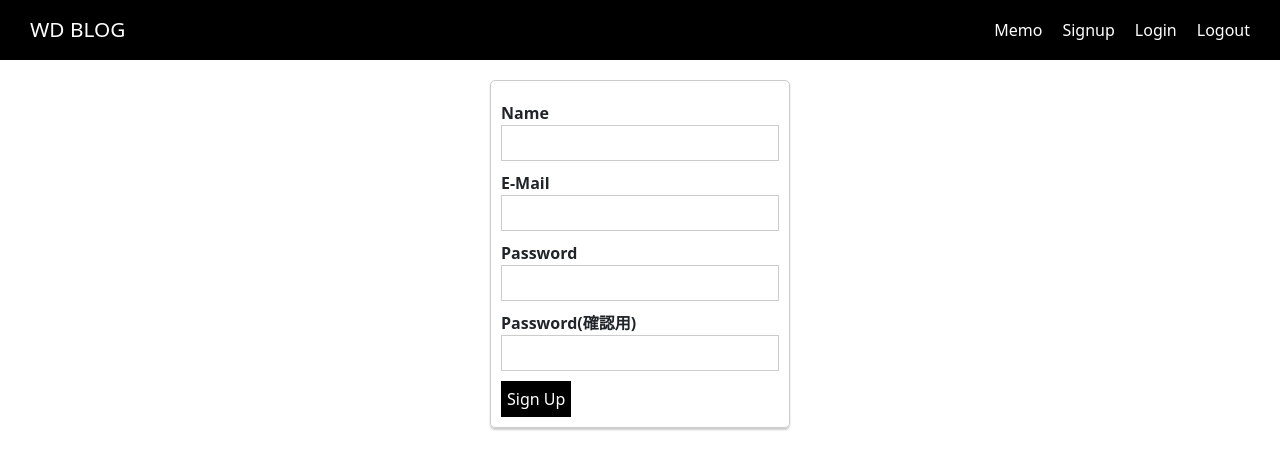
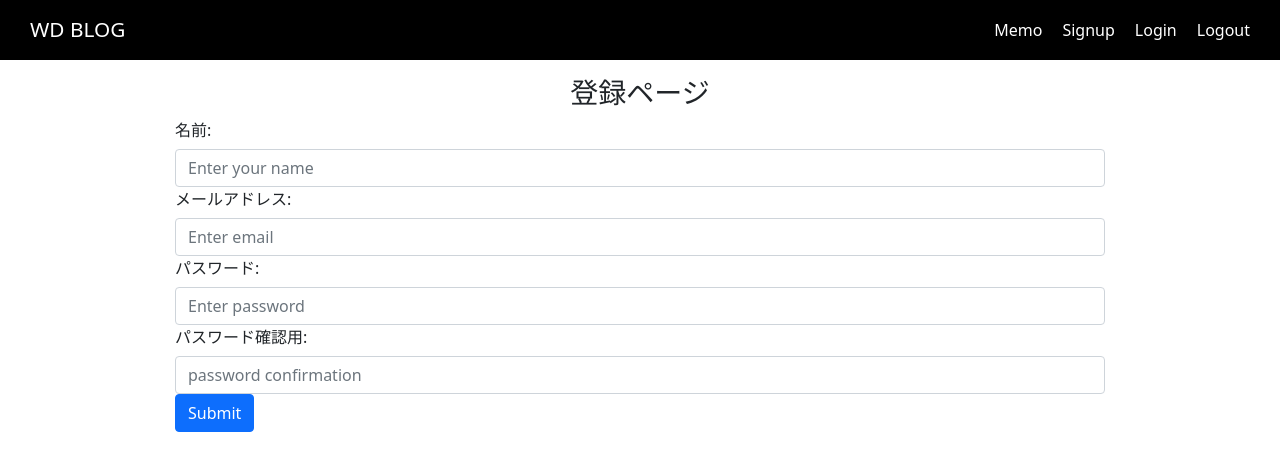
Before and after one commit to TakKoubu/memo_app2_front, a Nuxt app: page /Signup in a window 1280 px wide. Shown: the top 470 px of the page. Built offline with nearby package versions, Linux system fonts and the light colour scheme.

Commit message:
signinページの改修

```diff
--- /dev/null
+++ b/components/Notification.vue
@@ -0,0 +1,14 @@
+<template>
+  <b-alert show variant="danger">
+    <div v-for="m in message" :key="m.id">
+      <span>{{ m }}</span>
+    </div>
+  </b-alert>
+</template>
+
+<script>
+export default {
+  name: "Notification",
+  props: ["message"],
+};
+</script>
--- a/nuxt.config.js
+++ b/nuxt.config.js
@@ -1,5 +1,8 @@
 export default {
   // Global page headers: https://go.nuxtjs.dev/config-head
+  server: {
+    port: 3000
+  },
   head: {
     title: 'frontend',
     htmlAttrs: {
@@ -64,17 +67,14 @@ export default {
       callback: false,
       home: '/memo' ///ログイン後のリダイレクト先。
      },
-    strategies: {
+     strategies: {
       local: {
         endpoints: {
-          //ログイン処理に関する設定
-          login: { url: '/api/auth/sign_in', method: 'post',propertyName: 'access_token'},
-          //ログアウト処理に関する設定
-          logout: { url: '/api/auth/sign_out', method: 'delete' },
-          //ログイン時にユーザー情報を保存するか。
-          user: false
-         },
-       }
-     },
-   },
+          login: { url: '/api/auth/login', method: 'post', propertyName: 'token' },
+          logout: { url: '/api/auth/logout', method: 'delete' },
+          user: false,
+        },
+      }
+    }
+  }
 }
--- a/pages/Login/index.vue
+++ b/pages/Login/index.vue
@@ -1,56 +1,71 @@
 <template>
-  <div class="admin-auth-page">
-    <div class="auth-container">
-      <form @submit.prevent="onLogin">
-        <AppControlInput type="email" v-model="email">E-Mail</AppControlInput>
-        <AppControlInput type="password" v-model="password"
-          >Password</AppControlInput
-        >
-        <AppButton type="submit">Login</AppButton>
-      </form>
-    </div>
-  </div>
+  <b-container>
+    <b-col offset-md="1" md="10" class="mt-3">
+      <h3 class="text-center">ログイン</h3>
+
+      <Notification :message="error" v-if="error" class="mb-4 pb-3" />
+
+      <b-form @submit.prevent="login">
+        <b-form-group label="メールアドレス:">
+          <b-form-input
+            placeholder="Enter email"
+            required
+            v-model="email"
+            type="email"
+          ></b-form-input>
+        </b-form-group>
+        <b-form-group label="パスワード:">
+          <b-form-input
+            placeholder="Enter password"
+            required
+            v-model="password"
+            type="password"
+          ></b-form-input>
+        </b-form-group>
+        <b-button block type="submit" variant="primary">送信</b-button>
+      </b-form>
+    </b-col>
+  </b-container>
 </template>
 
 <script>
 export default {
-  name: "Login",
-  layout: "default",
-  data() {
+  data: function () {
     return {
       email: "",
       password: "",
     };
   },
   methods: {
-    onLogin() {
-      this.$store
-        .dispatch("loginUser", {
-          user: {
+    // loginメソッドの呼び出し
+    async login() {
+      await this.$auth
+        .loginWith("local", {
+          // emailとpasswordの情報を送信
+          data: {
             email: this.email,
             password: this.password,
           },
         })
-        .then(() => {
-          this.$router.push("/memo");
-        });
+        .then(
+          (response) => {
+            // レスポンスで返ってきた、認証に必要な情報をlocalStorageに保存
+            localStorage.setItem(
+              "access-token",
+              response.headers["access-token"]
+            );
+            localStorage.setItem("client", response.headers.client);
+            localStorage.setItem("uid", response.headers.uid);
+            localStorage.setItem("token-type", response.headers["token-type"]);
+            return response;
+          },
+          (error) => {
+            return error;
+          }
+        );
     },
   },
 };
 </script>
 
-<style scoped>
-.admin-auth-page {
-  padding: 20px;
-}
-
-.auth-container {
-  border: 1px solid #ccc;
-  border-radius: 5px;
-  box-shadow: 0 2px 2px #ccc;
-  width: 300px;
-  margin: auto;
-  padding: 10px;
-  box-sizing: border-box;
-}
-</style>
+<style></style>
--- a/pages/Logout/index.vue
+++ b/pages/Logout/index.vue
@@ -1,7 +1,7 @@
 <template>
   <div class="admin-auth-page">
     <div class="auth-container">
-      <form @submit.prevent="onLogout">
+      <form @submit.prevent="$auth.logout()">
         <AppButton type="submit">Logout</AppButton>
       </form>
     </div>
--- a/pages/Signup/index.vue
+++ b/pages/Signup/index.vue
@@ -1,62 +1,68 @@
 <template>
-  <div class="admin-auth-page">
-    <div class="auth-container">
-      <form @submit.prevent="onSubmit">
-        <AppControlInput type="text" v-model="name">Name</AppControlInput>
-        <AppControlInput type="email" v-model="email">E-Mail</AppControlInput>
-        <AppControlInput type="password" v-model="password"
-          >Password</AppControlInput
-        >
-        <AppControlInput type="password" v-model="password_confirmation"
-          >Password(確認用)</AppControlInput
-        >
-        <AppButton type="submit">Sign Up</AppButton>
-      </form>
-    </div>
-  </div>
+  <b-container>
+    <b-col offset-md="1" md="10" class="mt-3">
+      <h3 class="text-center">登録ページ</h3>
+
+      <Notification :message="error" v-if="error" class="mb-4 pb-3" />
+
+      <b-form @submit.prevent="signup">
+        <b-form-group label="名前:">
+          <b-form-input
+            placeholder="Enter your name"
+            required
+            v-model="name"
+            type="text"
+          ></b-form-input>
+        </b-form-group>
+        <b-form-group label="メールアドレス:">
+          <b-form-input
+            placeholder="Enter email"
+            required
+            v-model="email"
+            type="email"
+          ></b-form-input>
+        </b-form-group>
+        <b-form-group label="パスワード:">
+          <b-form-input
+            placeholder="Enter password"
+            required
+            v-model="password"
+            type="password"
+          ></b-form-input>
+        </b-form-group>
+        <b-form-group label="パスワード確認用:">
+          <b-form-input
+            placeholder="password confirmation"
+            required
+            v-model="password_confirmation"
+            type="password"
+          ></b-form-input>
+        </b-form-group>
+        <b-button block type="submit" variant="primary">Submit</b-button>
+      </b-form>
+    </b-col>
+  </b-container>
 </template>
 
 <script>
 export default {
-  name: "Signup",
-  layout: "default",
-  data() {
+  data: function () {
     return {
       name: "",
       email: "",
       password: "",
       password_confirmation: "",
+      error: null,
     };
   },
   methods: {
-    onSubmit() {
-      this.$store
-        .dispatch("authenticateUser", {
-          name: this.name,
-          email: this.email,
-          password: this.password,
-          password_confirmation: this.password_confirmation,
-        })
-        .then(() => {
-          this.$router.push("/login");
-        });
+    signup() {
+      this.$axios.post("/api/auth", this.user).then((response) => {
+        window.location.href = "/users/comfirmation";
+      });
     },
   },
 };
 </script>
 
-<style scoped>
-.admin-auth-page {
-  padding: 20px;
-}
-
-.auth-container {
-  border: 1px solid #ccc;
-  border-radius: 5px;
-  box-shadow: 0 2px 2px #ccc;
-  width: 300px;
-  margin: auto;
-  padding: 10px;
-  box-sizing: border-box;
-}
-</style>
+<style></style>
```
